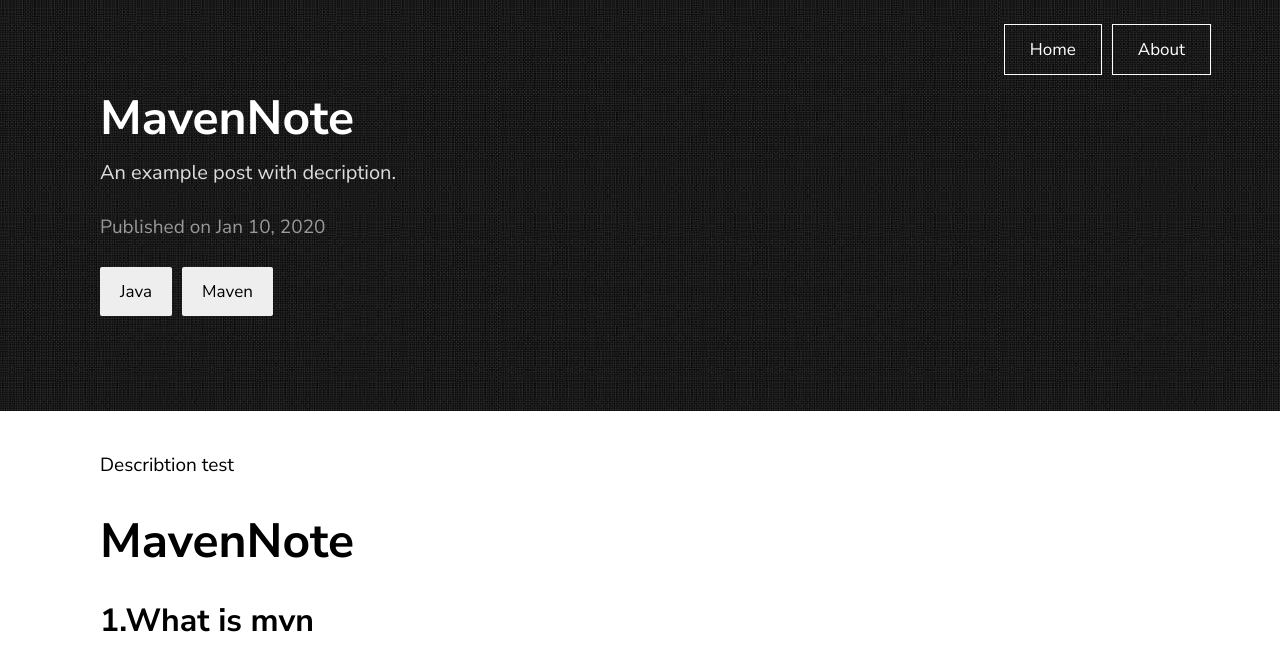
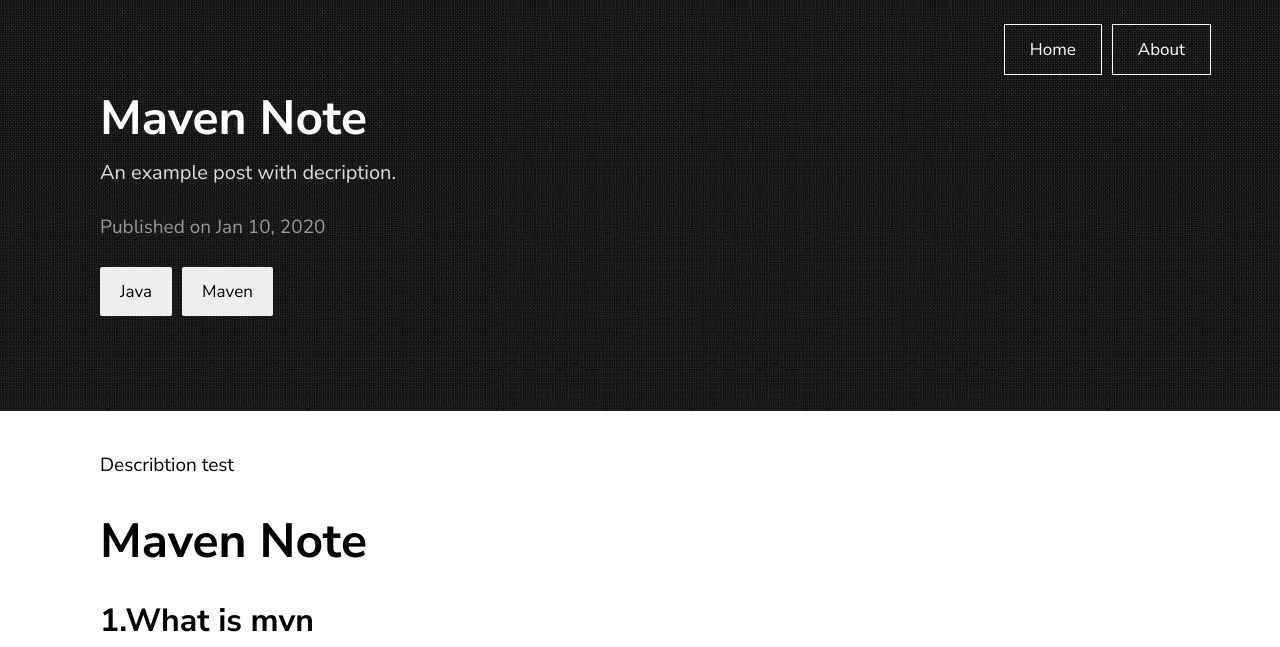
Before and after one commit to HBhakunamatata/HBhakunamatata.github.io, a Jekyll site: the page built from _posts/2010-01-10-Maven-Note.markdown, in a window 1280 px wide. Shown: the top 647 px of the page. Built offline with Jekyll 4.4.1, drawn with Linux system fonts in a browser that asks for light colours.

Commit message:
change posts title

```diff
--- a/_posts/2010-01-10-Maven-Note.markdown
+++ b/_posts/2010-01-10-Maven-Note.markdown
@@ -1,14 +1,13 @@
 ---
 layout: post
-title:  "MavenNote"
+title:  "Maven Note"
 date:   2020-01-10
 description: An example post with decription.
 categories: Java Maven
 ---
 Describtion test
 
-
-# MavenNote
+# Maven Note
 
 ## 1.What is mvn
 
--- a/_posts/2019-06-30-post-template.markdown
+++ b/_posts/2019-06-30-post-template.markdown
@@ -1,6 +1,6 @@
 ---
 layout: post
-title:  "Coding Post"
+title:  "Post Template"
 description: An example post which shows code rendering.
 date:   2019-05-23 21:03:36 +0530
 categories: Javascript NodeJS
```
